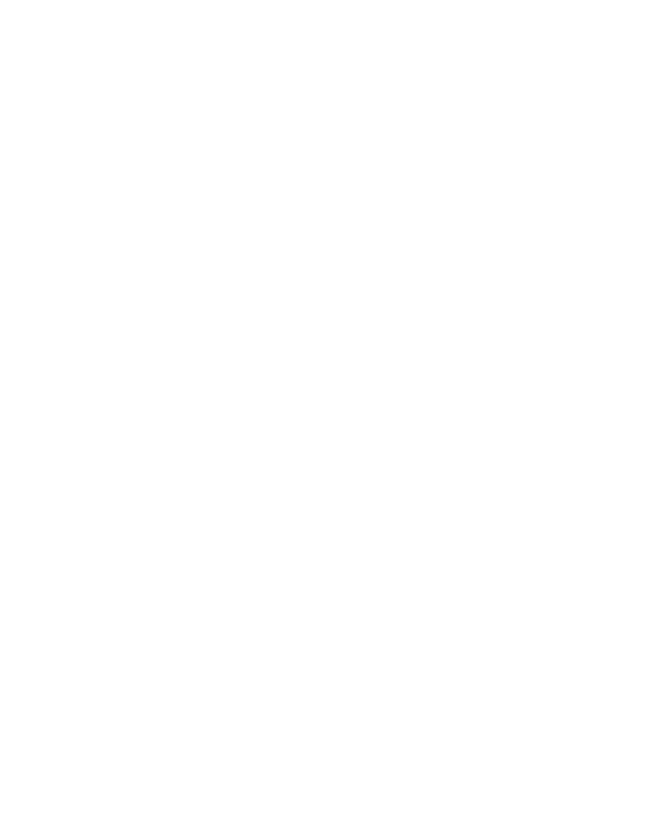
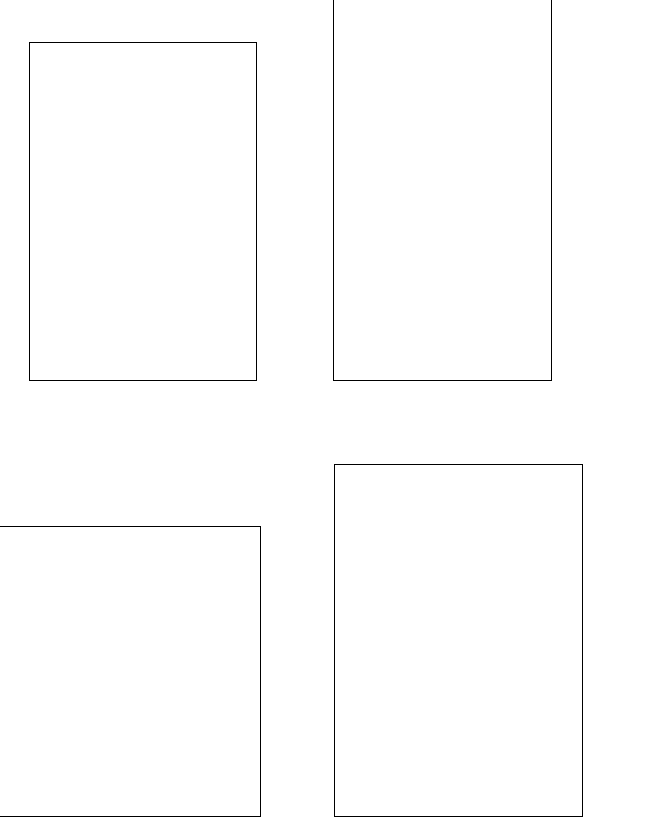
Before and after one commit to dadavai-94/team-practice, a plain HTML site: page index.html in a window 1280 px wide. Shown: the whole page, without its empty margins (0-646 px from the left). Drawn offline with Linux system fonts and the light colour scheme.

Commit message:
add house-position

```diff
--- a/style.css
+++ b/style.css
@@ -1,6 +1,38 @@
+body{
+    margin: 0px;
+
+}
 .main{
     max-width: 582px;
     min-height: 817px;
     display: grid;
     grid-template: 1fr 1fr / 1fr 1fr;
 }
+.main__house_orange{
+    width: 226px;
+    height: 337px;
+    margin-left: 29px;
+    margin-top: 42px;
+}
+.main__house{
+    border: 1px solid black;
+}
+.main__house_pink{
+    width: 217px;
+    height: 380px;
+    margin-left: 42px;
+    margin-top: -1px;
+}
+.main__house_green{
+    width: 260px;
+    height: 289px;
+    margin-top: 117px;
+    margin-left: -1px;
+}
+.main__house_blue{
+    width: 247px;
+    height: 351px;
+    margin-top: 55px;
+    margin-left: auto;
+    margin-right: -1px;
+}
```
